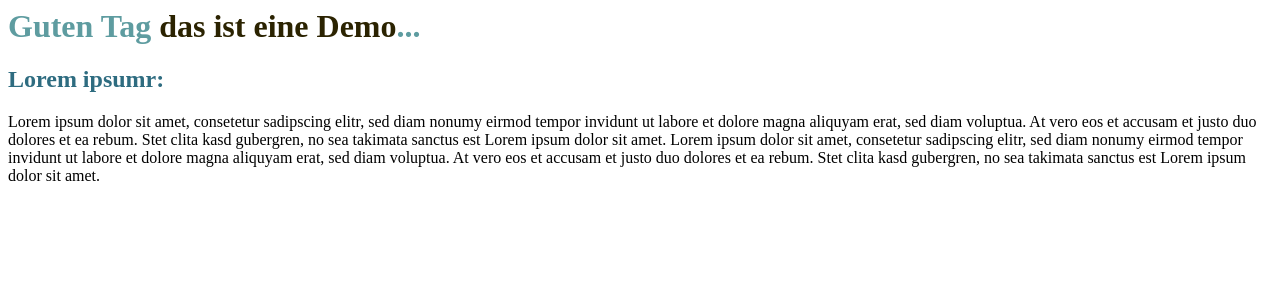
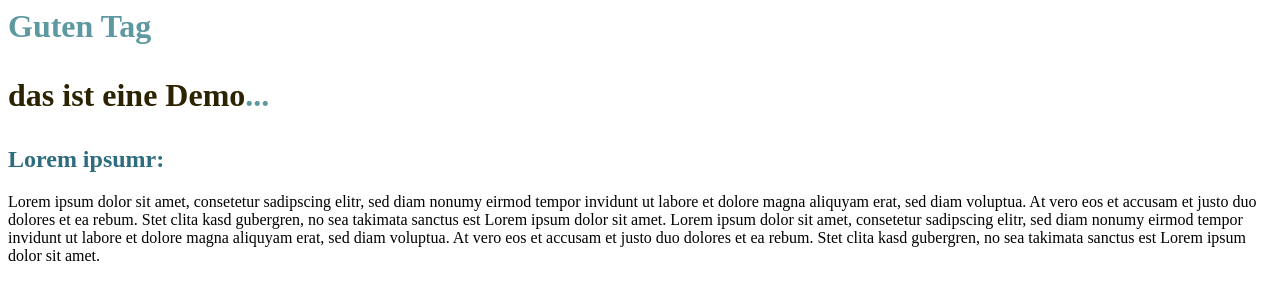
Before and after one commit to mdlugosch/PushTest, a plain HTML site: page Index.html in a window 1280 px wide. Drawn offline with Linux system fonts and the light colour scheme.

Commit message:
Index.Html geändert

```diff
--- a/Index.html
+++ b/Index.html
@@ -3,7 +3,7 @@
 	</head>
 
 	<body>
-		<h1 style="color: #5e9ca0;">Guten Tag <span style="color: #2b2301;">das ist eine Demo</span>...</h1>
+		<h1 style="color: #5e98a0;"><p>Guten Tag<p> <span style="color: #2b2301;">das ist eine Demo</span>...</h1>
 		<h2 style="color: #2e6c80;">Lorem ipsumr:</h2>
 		<p>Lorem ipsum dolor sit amet, consetetur sadipscing elitr, sed diam nonumy eirmod tempor invidunt ut labore et dolore magna aliquyam erat, sed diam voluptua. At vero eos et accusam et justo duo dolores et ea rebum. Stet clita kasd gubergren, no sea takimata sanctus est Lorem ipsum dolor sit amet. Lorem ipsum dolor sit amet, consetetur sadipscing elitr, sed diam nonumy eirmod tempor invidunt ut labore et dolore magna aliquyam erat, sed diam voluptua. At vero eos et accusam et justo duo dolores et ea rebum. Stet clita kasd gubergren, no sea takimata sanctus est Lorem ipsum dolor sit amet.</p>
 		<p><strong>&nbsp;</strong></p>
```
